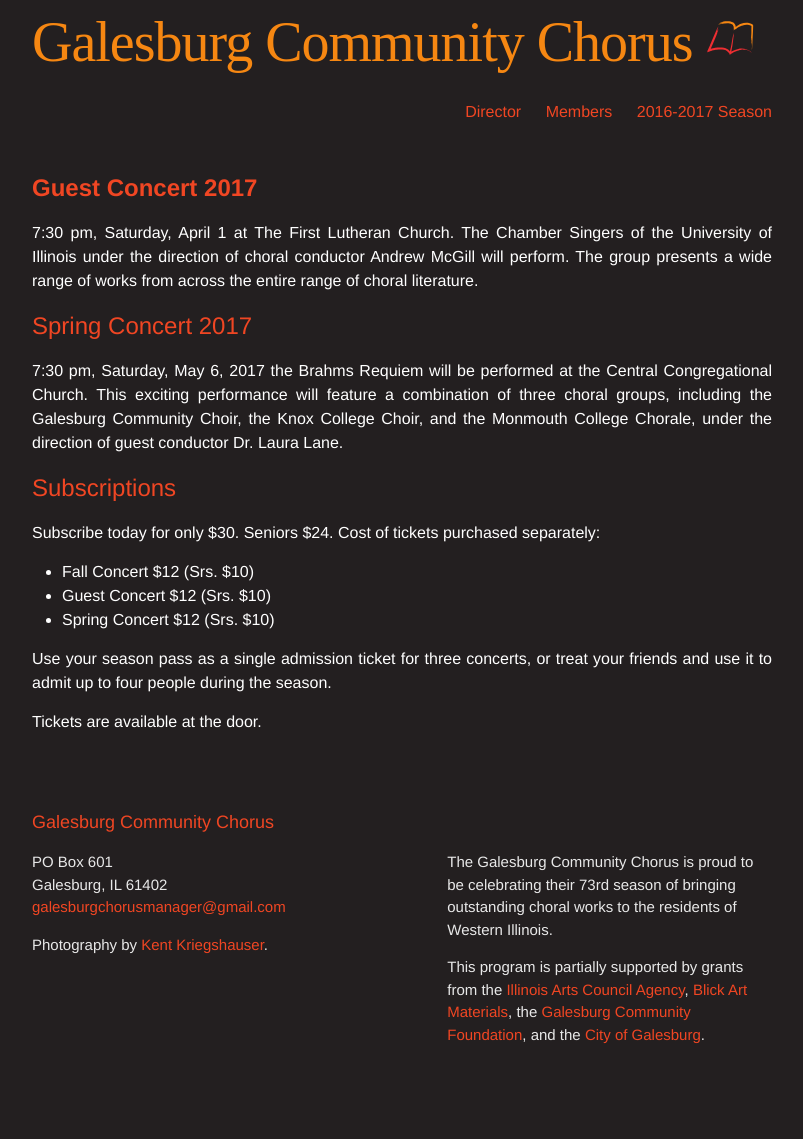
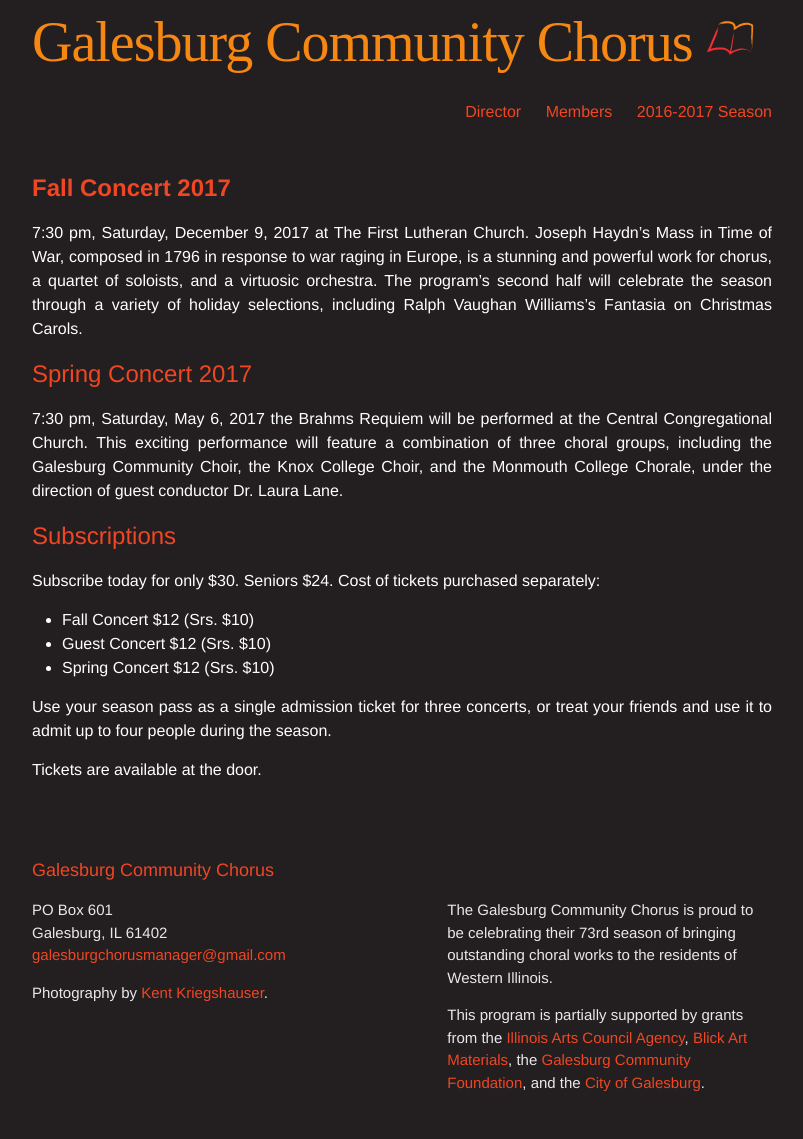
Before and after one commit to galesburgchorus/galesburgchorus.github.io, a Jekyll site: the page built from season.md, in a window 1280 px wide. Shown: the whole page, without its empty margins (238-1041 px from the left). Built offline with Jekyll 4.4.1, drawn with Linux system fonts in a browser that asks for light colours; some web fonts are replaced; before the commit the page ends 1091 px from its top, so only the background shows below that.

Commit message:
Update season.md

```diff
--- a/season.md
+++ b/season.md
@@ -12,11 +12,10 @@ published: true
 
 
 
-## **Guest Concert 2017**
-7:30 pm, Saturday, April 1
+## **Fall Concert 2017**
+7:30 pm, Saturday, December 9, 2017
 at The First Lutheran Church.
-The Chamber Singers of the University of Illinois under the direction of choral conductor Andrew McGill will perform.
-The group presents a wide range of works from across the entire range of choral literature.
+Joseph Haydn’s Mass in Time of War, composed in 1796 in response to war raging in Europe, is a stunning and powerful work for chorus, a quartet of soloists, and a virtuosic orchestra. The program’s second half will celebrate the season through a variety of holiday selections, including Ralph Vaughan Williams’s Fantasia on Christmas Carols.
 
 
 
```
